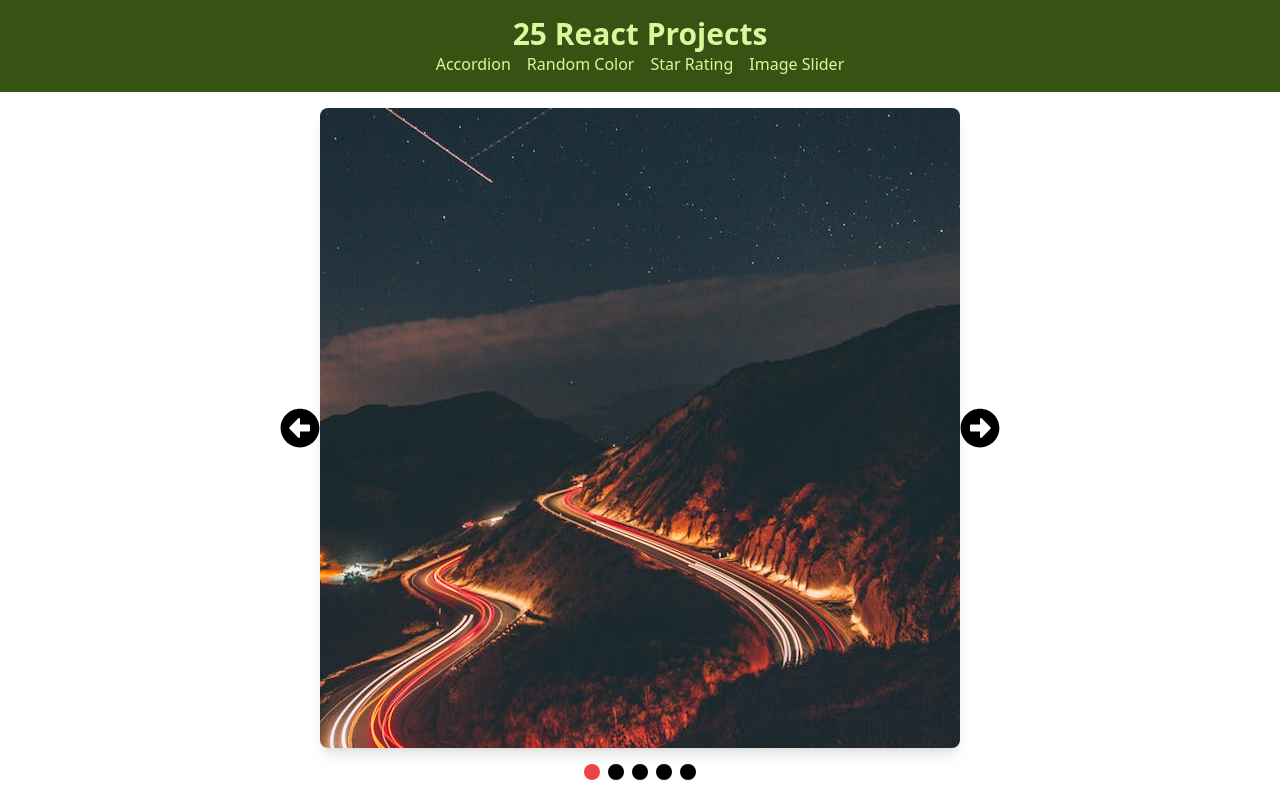
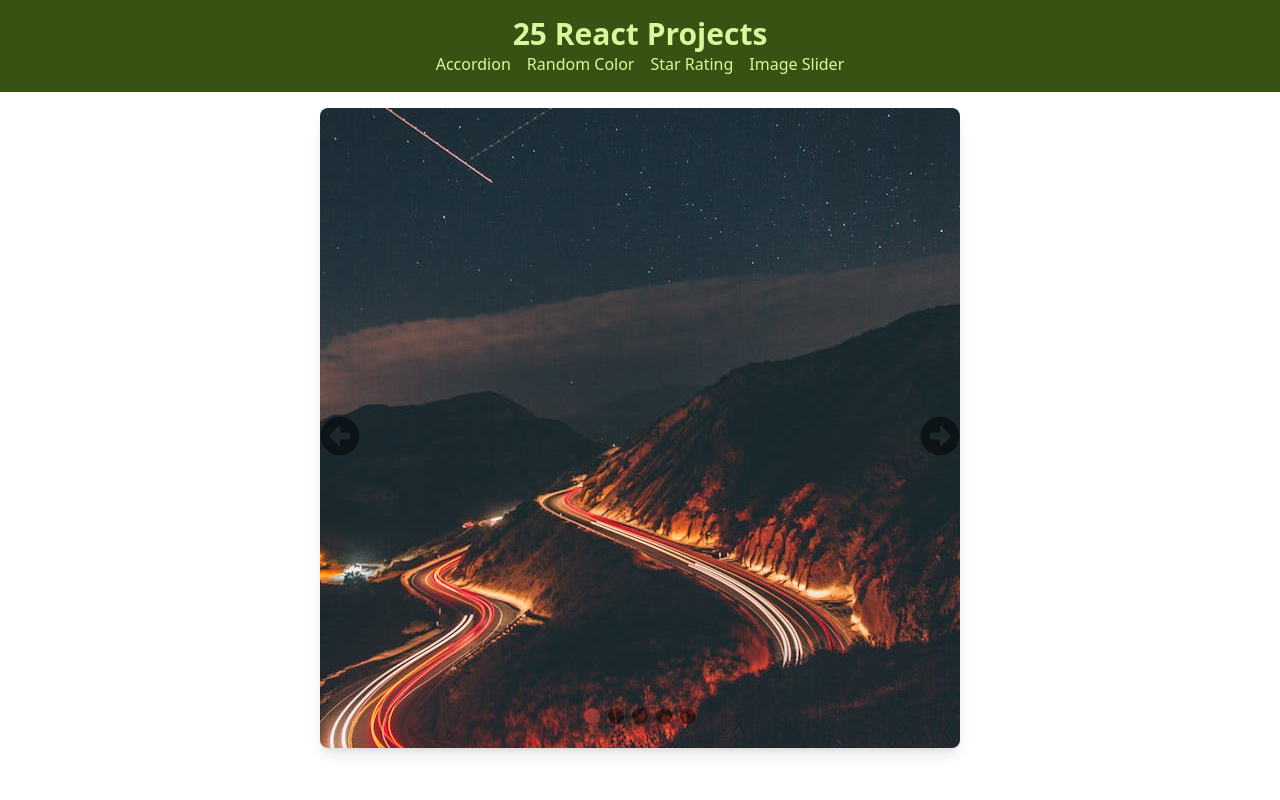
Before and after one commit to Kris1027/25-react-projects, a React (Vite) app: page /image-slider in a window 1280 px wide. Built offline with nearby package versions, Linux system fonts and the light colour scheme.

Commit message:
add position absolute for arrows and dots

```diff
--- a/src/projects/image-slider/ImageSlider.tsx
+++ b/src/projects/image-slider/ImageSlider.tsx
@@ -23,10 +23,10 @@ export const ImageSlider: React.FC = () => {
 
   return (
     <div className="p-4">
-      <div className="flex items-center pb-4">
+      <div className="flex items-center pb-4 relative">
         <FaArrowAltCircleLeft
           size={40}
-          className="cursor-pointer active:scale-95 hover:text-red-500"
+          className="absolute left-0 top-1/2 opacity-50 -translate-y-1/2 cursor-pointer active:scale-95 hover:text-red-500 hover:opacity-100"
           onClick={handlePrevImage}
         />
         <img
@@ -35,11 +35,10 @@ export const ImageSlider: React.FC = () => {
         />
         <FaArrowAltCircleRight
           size={40}
-          className="cursor-pointer active:scale-95 hover:text-red-500"
+          className="absolute right-0 top-1/2 opacity-50 -translate-y-1/2 cursor-pointer active:scale-95 hover:text-red-500 hover:opacity-100"
           onClick={handleNextImage}
         />
-      </div>
-      <div className="flex gap-2 justify-center">
+        <div className="absolute bottom-10 left-1/2 -translate-x-1/2 flex gap-2 justify-center opacity-50 hover:opacity-100">
           <button
             className={twMerge(
               "w-4 h-4 bg-black rounded-full",
@@ -77,5 +76,6 @@ export const ImageSlider: React.FC = () => {
           ></button>
         </div>
       </div>
+    </div>
   );
 };
```
Lines whose indentation alone changed are shown as unchanged.
